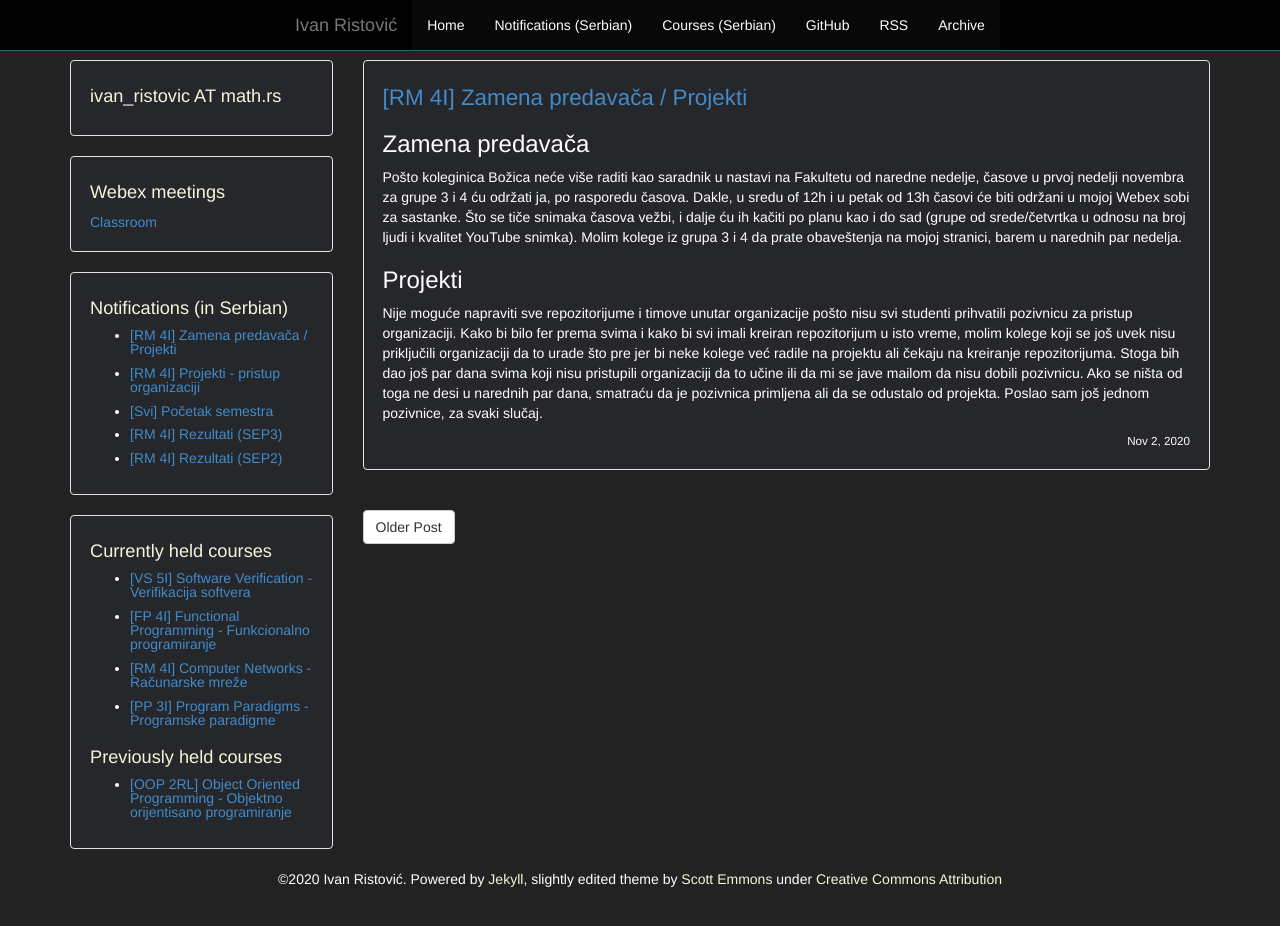
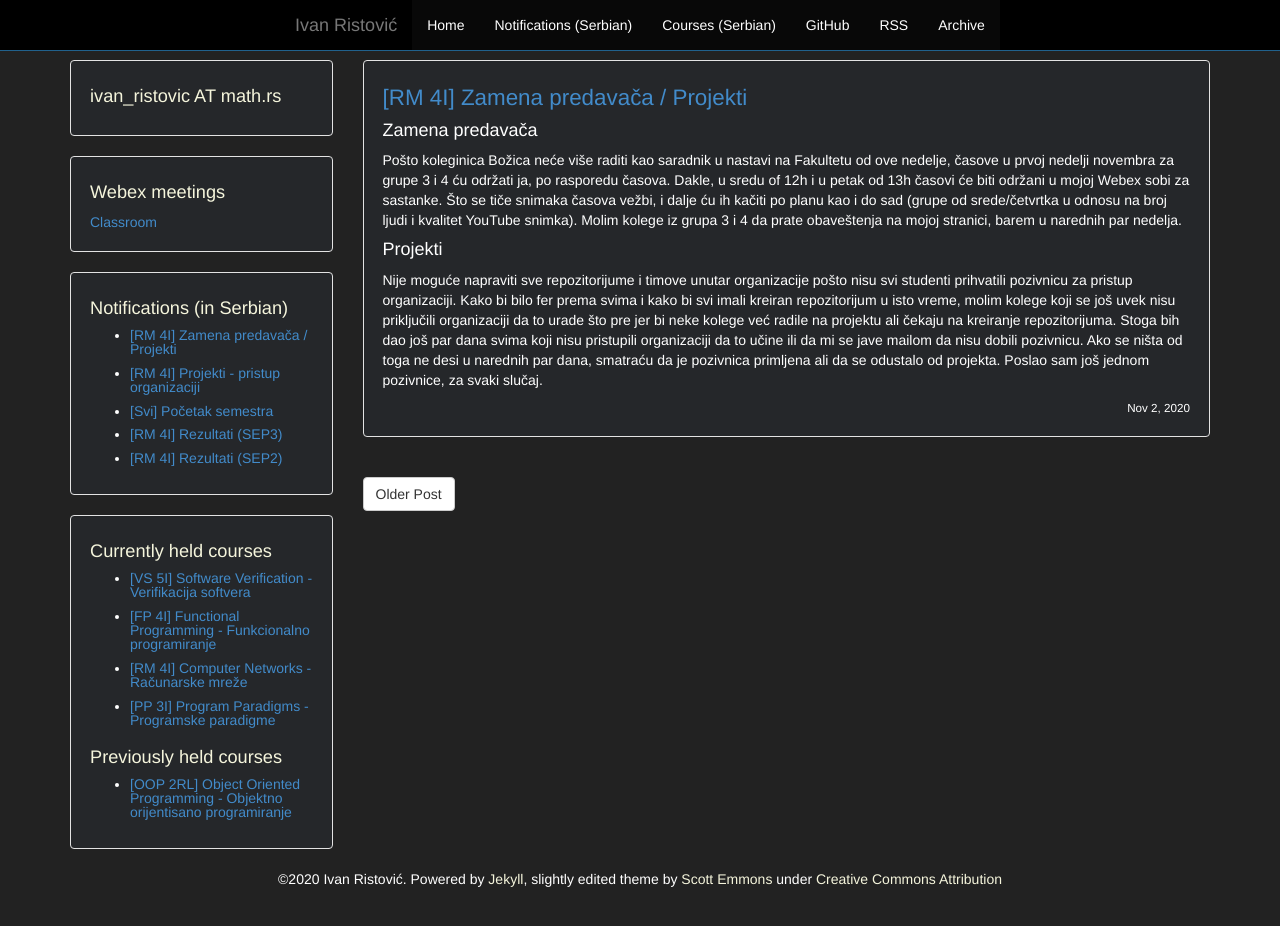
Before and after one commit to ivan-ristovic/ivan-ristovic.github.io, a Jekyll site: the page built from _posts/2020_2021/2020-11-02-rm-changes.md, in a window 1280 px wide and 959 px high. Shown: the top 926 px of the window. Built offline with Jekyll 4.4.1, drawn with Linux system fonts in a browser that asks for light colours.

Commit message:
[RM] Formatting

```diff
--- a/_posts/2020_2021/2020-11-02-rm-changes.md
+++ b/_posts/2020_2021/2020-11-02-rm-changes.md
@@ -6,9 +6,9 @@ date: 2020-11-02 11:30:00 +0100
 comments: false
 ---
 
-### Zamena predavača
+#### Zamena predavača
 
-Pošto koleginica Božica neće više raditi kao saradnik u nastavi na Fakultetu od naredne nedelje,
+Pošto koleginica Božica neće više raditi kao saradnik u nastavi na Fakultetu od ove nedelje,
 časove u prvoj nedelji novembra za grupe 3 i 4 ću održati ja, po rasporedu časova. Dakle, u
 sredu of 12h i u petak od 13h časovi će biti održani u mojoj Webex sobi za sastanke. Što se tiče
 snimaka časova vežbi, i dalje ću ih kačiti po planu kao i do sad (grupe od srede/četvrtka u odnosu
@@ -16,7 +16,7 @@ na broj ljudi i kvalitet YouTube snimka). Molim kolege iz grupa 3 i 4 da prate o
 mojoj stranici, barem u narednih par nedelja.
 
 
-### Projekti
+#### Projekti
 
 Nije moguće napraviti sve repozitorijume i timove unutar organizacije pošto nisu svi studenti
 prihvatili pozivnicu za pristup organizaciji. Kako bi bilo fer prema svima i kako bi svi imali
```
